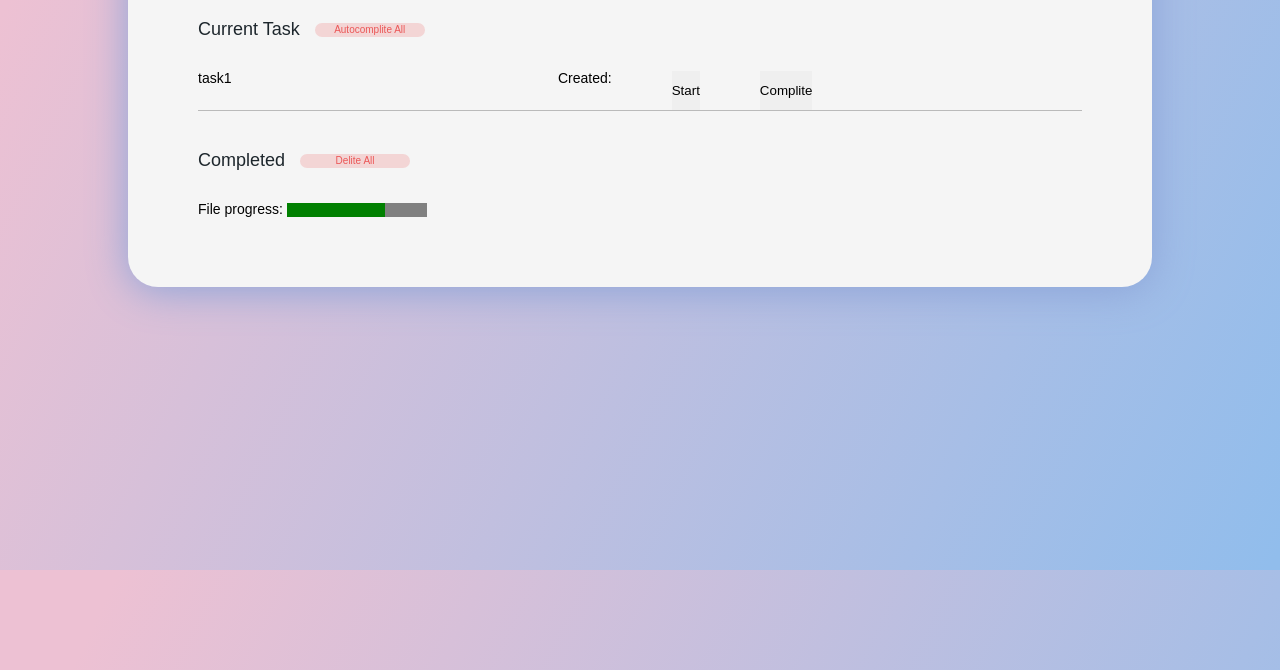
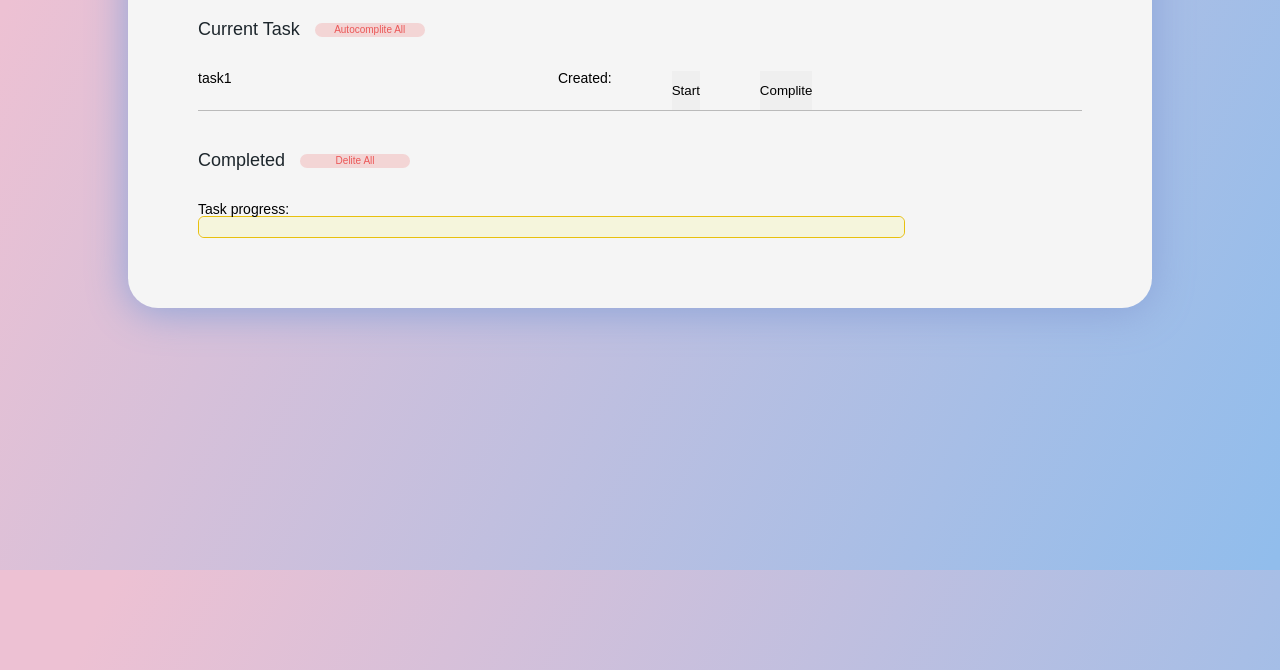
Before and after one commit to mr-valentos/secondToDo, a plain HTML site: page index.html in a window 1280 px wide. Shown: the part 230-900 px from the top of the page. Drawn offline with Linux system fonts and the light colour scheme.

Commit message:
progress

```diff
--- a/index.html
+++ b/index.html
@@ -49,8 +49,8 @@
             </div>
 
             <div class="progress">
-                <label for="file">File progress:</label>
-                <progress id="file" max="100" value="70"> 70% </progress>
+                <label for="file">Task progress:</label>
+                <progress id="file" value="50" max="100" class="styled">Determinate</progress>
             </div>
         </div>
     </div>
--- a/js/script.js
+++ b/js/script.js
@@ -169,9 +169,30 @@ function returnTask(event){
 
 
 
-let counter = document.querySelector('h1>span');
+const counter = document.querySelector('h1>span');
+const progressValue = document.querySelector('progress');
+
 counter.innerHTML = allCurentTask.length;
 
-document.addEventListener('click', function() {
+document.addEventListener('click', () => {
     counter.innerHTML = colection.length;
+
+    progress();
 });
+
+function progress(){
+    let proc;
+    if (complitedColection.length > 0 && colection.length > 0){
+    proc = (complitedColection.length * 100) / (complitedColection.length + colection.length);
+    }
+    if (colection.length == 0) {
+        proc = 100;
+    }
+    if (complitedColection.length == 0){
+        proc = 0
+    }
+    console.log(proc);
+    progressValue.setAttribute('value', proc);
+    // return proc;
+}
+progress()
--- a/scss/style.scss
+++ b/scss/style.scss
@@ -140,3 +140,27 @@ h2 {
 }
 .progress {
 }
+
+
+
+progress.styled {
+    display: block;
+    border-radius: 6px;
+    width: 80%;
+    height: 22px;
+    border: 1px solid #e8c00e;
+}
+progress.styled::-webkit-progress-bar {
+    background-color: beige;
+    border-radius: 6px;
+}
+progress.styled::-webkit-progress-value {
+    background-color: green;
+    background-image: linear-gradient(green, lime);
+    border-radius: 6px;
+}
+progress.styled::-moz-progress-bar {
+    background-color: green;
+    background-image: linear-gradient(green, lime);
+    border-radius: 6px;
+}
```
Also changed, not shown: css/style.css.
